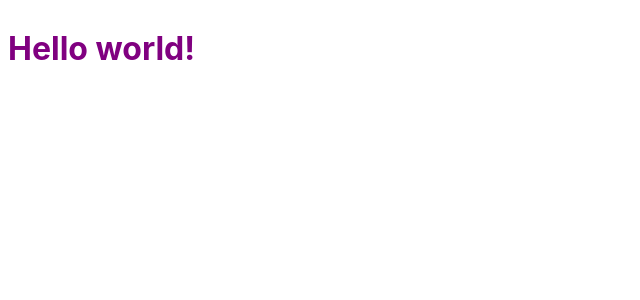
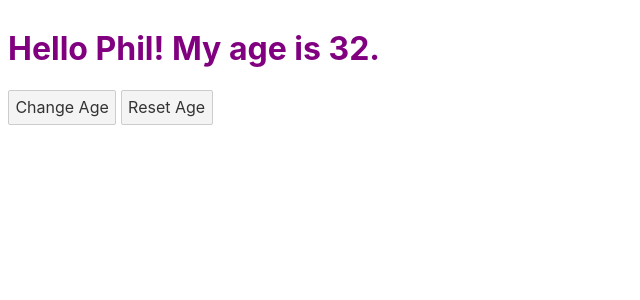
Before and after one commit to PhilHuangSW/Svelte, a Svelte app: page / in a window 1280 px wide. Shown: the top 300 px of the page, without its empty margins (0-640 px from the left). Built offline with nearby package versions, Linux system fonts and the light colour scheme.

Commit message:
Initial Svelte syntax, begin branches

```diff
--- a/src/App.svelte
+++ b/src/App.svelte
@@ -1,11 +1,22 @@
 <script>
-	export let name;
+	let name = "Phil";
+	let age = 32;
+
+	function incrementAge() {
+		age += 1;
+	}
+
+	function resetAge() {
+		age = 32;
+	}
 </script>
+
+<h1>Hello {name}! My age is {age}.</h1>
+<button on:click={incrementAge}>Change Age</button>
+<button on:click={resetAge}>Reset Age</button>
 
 <style>
 	h1 {
 		color: purple;
 	}
 </style>
-
-<h1>Hello {name}!</h1>
--- a/src/main.js
+++ b/src/main.js
@@ -2,9 +2,6 @@ import App from './App.svelte';
 
 const app = new App({
 	target: document.body,
-	props: {
-		name: 'world'
-	}
 });
 
 export default app;
```
